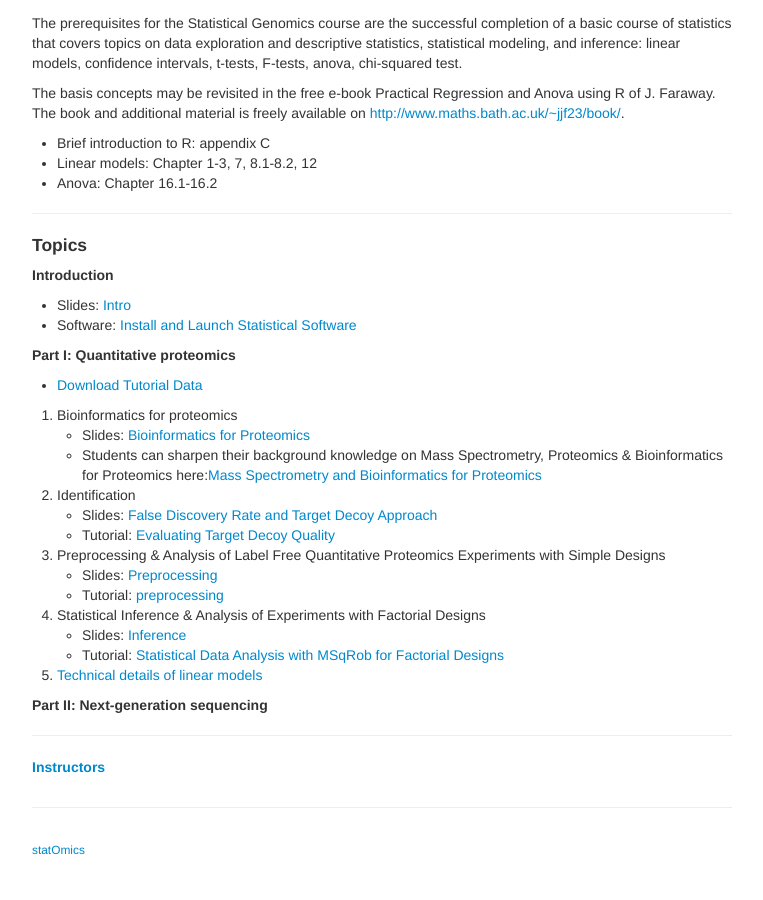
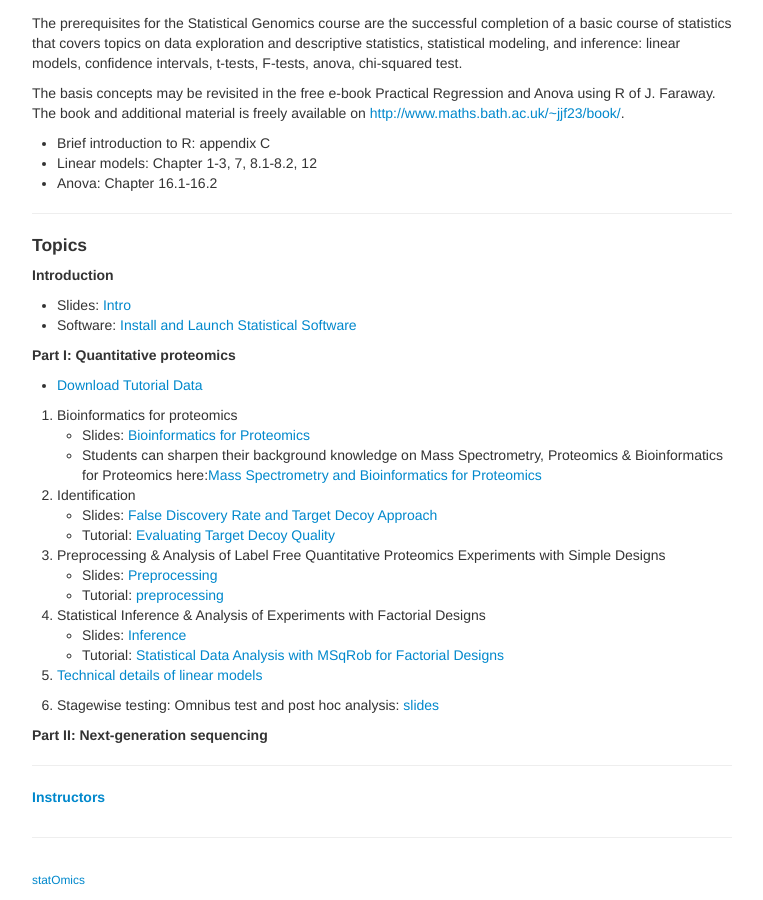
Before and after one commit to statOmics/SGA2019, a Jekyll site: the page built from index.md, in a window 1280 px wide and 900 px high, scrolled down 678 px. Shown: the whole window, without its empty margins (258-1021 px from the left). Built offline with Jekyll 4.4.1, drawn with Linux system fonts in a browser that asks for light colours; before the commit the page ends 1548 px from its top, so only the background shows below that.

Commit message:
slides stagewise testing

```diff
--- a/index.md
+++ b/index.md
@@ -54,6 +54,8 @@ The basis concepts may be revisited in the free e-book Practical Regression and
 
   5. [Technical details of linear models](assets/parameterEstimationInferenceLinearModels.pdf)
 
+  6. Stagewise testing: Omnibus test and post hoc analysis: [slides](assets/stagewiseTesting.pdf)
+
 **Part II: Next-generation sequencing**
 
 ---
```
Also changed, not shown: 1 other file.
